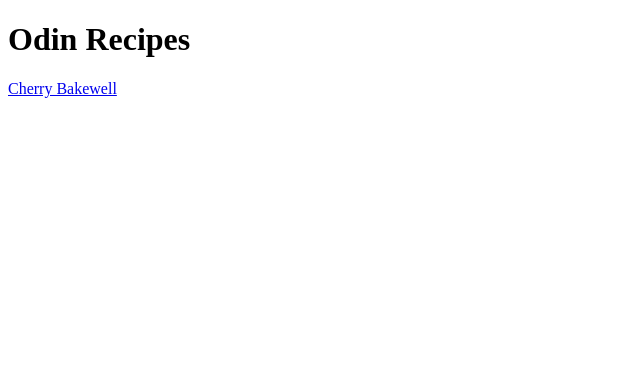
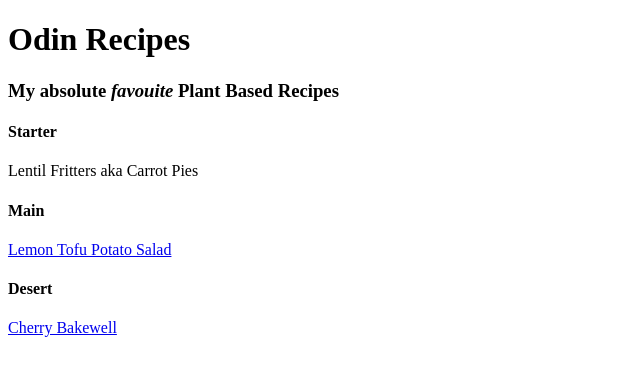
Before and after one commit to You-Is-Pelican/odin-recipes, a plain HTML site: page index.html in a window 1280 px wide. Shown: the whole page, without its empty margins (0-640 px from the left). Drawn offline with Linux system fonts and the light colour scheme.

Commit message:
Re-structured and added more recipes
Became a menu style format. Added the tofu recipe with a link

```diff
--- a/index.html
+++ b/index.html
@@ -6,6 +6,12 @@
     </head>
     <body>
         <h1>Odin Recipes</h1>
+        <h3>My absolute <em>favouite</em> Plant Based Recipes</h3>
+        <h4>Starter</h4>
+        <a href=""></a>Lentil Fritters aka Carrot Pies
+        <h4>Main</h4>
+        <a href="recipes/tofu-potato-salad.html">Lemon Tofu Potato Salad</a>
+        <h4>Desert</h4>
         <a href="recipes/cherry-bakewell.html">Cherry Bakewell</a>
     </body>
 </html>
```
